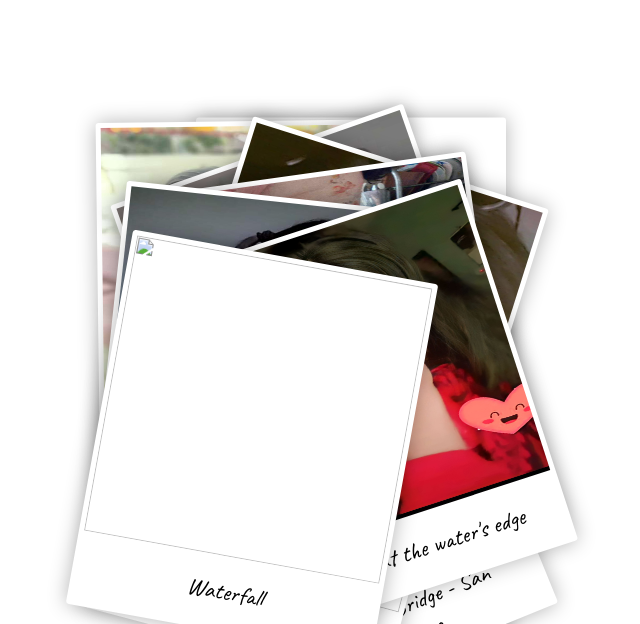
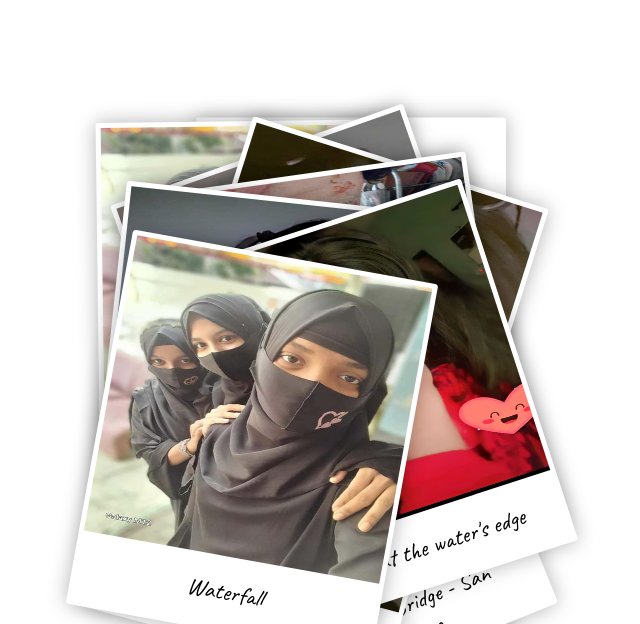
Before and after one commit to A4KASH-01/R.crush, a plain HTML site: page index.html in a window 1280 px wide. Shown: the top 624 px of the page, without its empty margins (289-929 px from the left). Drawn offline with Linux system fonts and the light colour scheme.

Commit message:
Update index.html

```diff
--- a/index.html
+++ b/index.html
@@ -44,7 +44,7 @@
     <div class="Picture-note"><span>Coffee</span></div>
   </div>
   <div class="Picture">
-    <img class="Picture-img" src="images/image/FB_IMG_1695320065478.jpg" alt="" />
+    <img class="Picture-img" src="image/FB_IMG_1695320065478.jpg" alt="" />
     <div class="Picture-note"><span>An Irish cow enjoying the wind on the beach</span></div>
   </div>
   <div class="Picture">
@@ -52,7 +52,7 @@
     <div class="Picture-note"><span>pelicans at the water's edge</span></div>
   </div>
   <div class="Picture">
-    <img class="Picture-img" src="images/1.png" alt="" />
+    <img class="Picture-img" src="image/received_730610215609087.jpeg" alt="" />
     <div class="Picture-note"><span>Waterfall</span></div>
   </div>
 </div>
```
